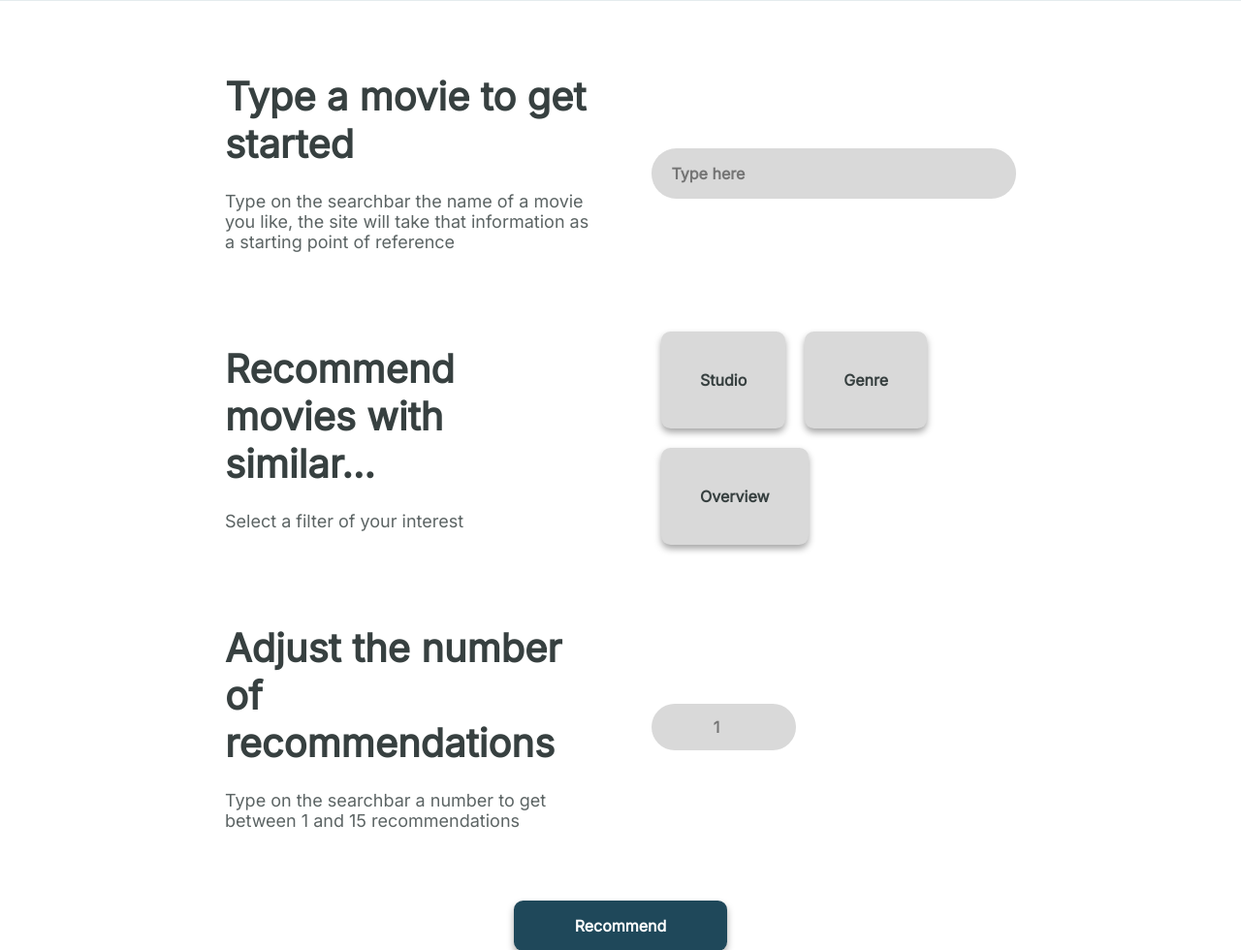
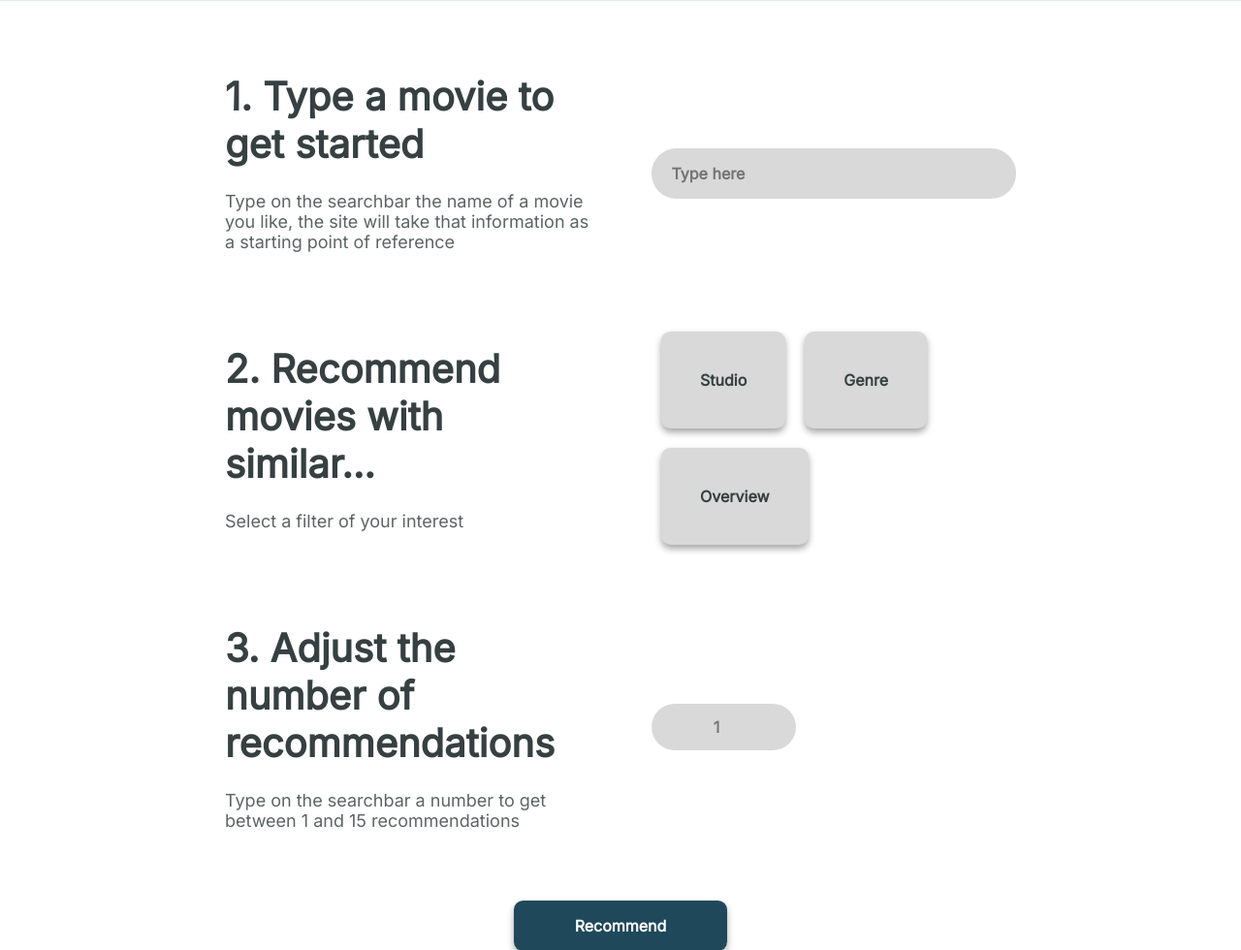
Before and after one commit to alangalavis/tfcomplejidad, a Flask app: page / in a window 1280 px wide. Shown: the part 990-1970 px from the top of the page at 97% size. Run offline with Flask 3, Linux system fonts and the light colour scheme; parts of the project's set-up code (start-up, migrations or seed data) failed here and were passed over; some libraries are stand-ins or nearby versions.

Commit message:
Improved UX

```diff
--- a/static/css/styles.css
+++ b/static/css/styles.css
@@ -375,6 +375,11 @@ div .desc {
 3. About
 ================================================*/
 
+.algorithm {
+  background-color: var(--primary_color);
+  padding: 50px 0;
+}
+
 .about {
   display: flex;
   justify-content: center;
--- a/templates/index.html
+++ b/templates/index.html
@@ -36,7 +36,7 @@
         <!-- 1.1. Type the name of a movie to take as a reference -->
         <div class="filter new_section">
             <section class="left">
-                <h2 class="separated">Type a movie to get started</h2>
+                <h2 class="separated">1. Type a movie to get started</h2>
                 <p class="separated lighter">Type on the searchbar the name of a movie you like, the site will take that information as a starting point of reference</p>
             </section>
 
@@ -53,7 +53,7 @@
         <!-- 1.2. Filter movies by-->
         <div class="filter new_section">
             <section class="left">
-                <h2 class="separated">Recommend movies with similar...</h2>
+                <h2 class="separated">2. Recommend movies with similar...</h2>
                 <p class="separated lighter">Select a filter of your interest</p>
             </section>
 
@@ -74,7 +74,7 @@
         <!-- 1.3. Adjust the number of recommendations-->
         <div class="filter new_section">
             <section class="left">
-                <h2 class="separated">Adjust the number of recommendations</h2>
+                <h2 class="separated">3. Adjust the number of recommendations</h2>
                 <p class="separated lighter">Type on the searchbar a number to get between 1 and 15 recommendations</p>
             </section>
 
--- a/templates/output.html
+++ b/templates/output.html
@@ -34,8 +34,9 @@
     {% endfor %}
 </div>
 
-<div class="center">
+<div class="center algorithm">
     <div class="separated">
+        <p class="separated">Do you want to know how the program works? Click the button below to find out</p>
         <a href="algorithm">
             <button class="recommend shadow float-on-hover lighter" >Learn more about the project</button>
         </a>
```
Also changed, not shown: static/images/graph.png, 1 other file.
